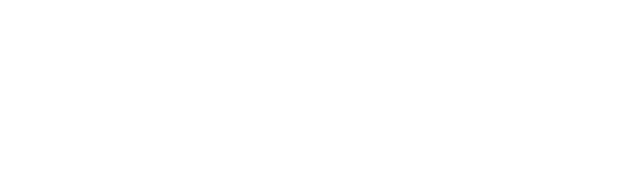
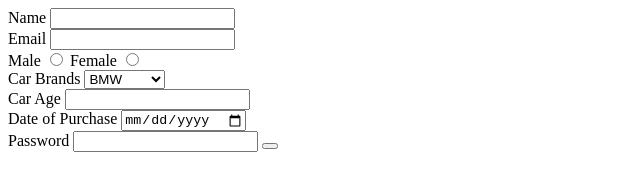
Before and after one commit to acciojob/car-insurance-form-Tharak723, a website: page main.html in a window 1280 px wide. Shown: the whole page, without its empty margins (0-640 px from the left). Drawn offline with Linux system fonts and the light colour scheme.

Commit message:
created a submission

```diff
--- a/main.html
+++ b/main.html
@@ -8,6 +8,41 @@
 
 <body>
 	<!-- the entire body must be written by student -->
+	<form method="get">
+		<label for="name">Name</label>
+		<input id="name" type="text" required>
+		<br>
+		<label for="email">Email</label>
+		<input id="email" type="email" required>
+		<br>
+		<label>Male</label>
+		<input type="radio" name="gender"required>
+		<label for="">Female</label>
+		<input type="radio" name="gender" required>
+		<br>
+		<label>Car Brands</label>
+		<select id="cars">
+			<option>BMW</option>
+			<option>Audi</option>
+			<option>Mercedez</option>
+
+
+		</select>
+		<br>
+		<label for="carage">Car Age</label>
+		<input id="carage" type="number" required>
+		<br>
+		<label for="dop">Date of Purchase</label>
+		<input id="dop" type="date" required>
+		<br>
+
+		<label for="password">Password</label>
+		<input id="password" type="password" required>
+		<button type="submit">
+
+
+
+	</form>
     <script type="text/javascript" src="./script.js">
 </script>
 
```
